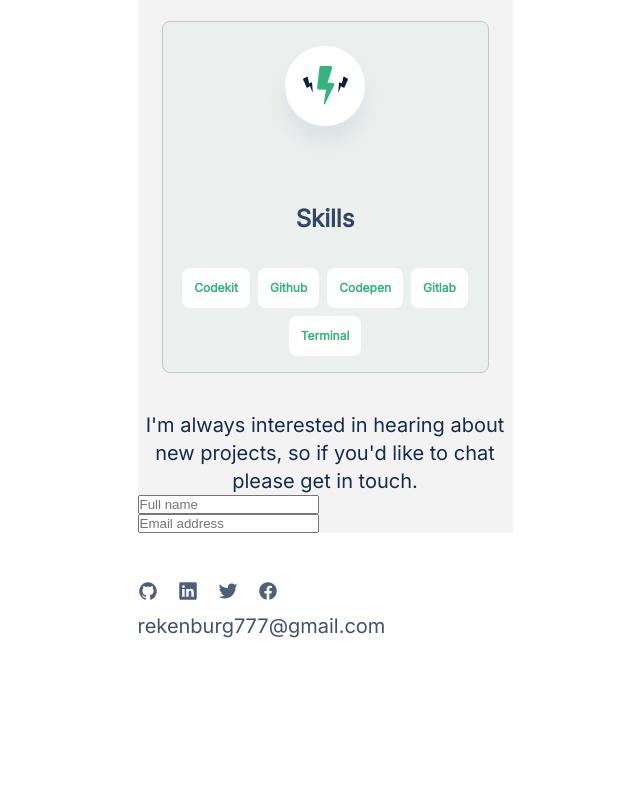
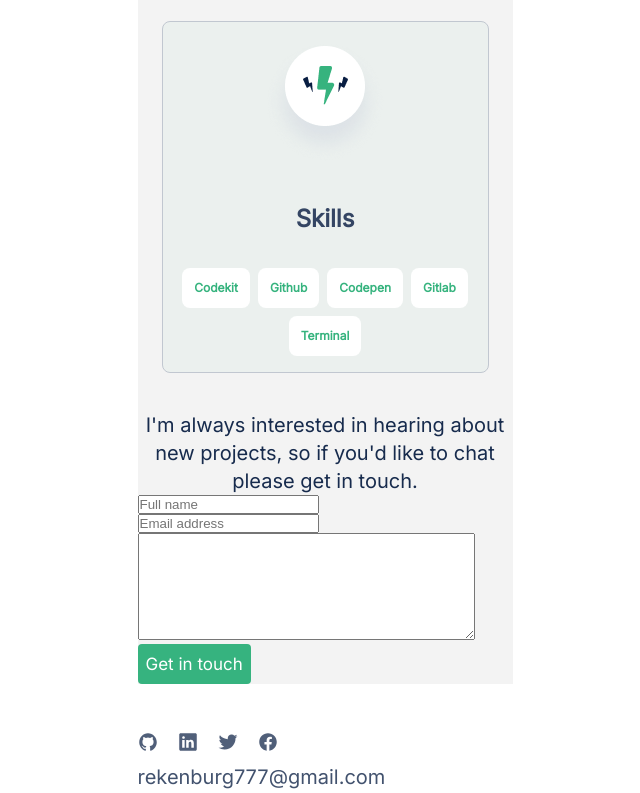
Before and after one commit to Kwaku28/Portfolio-Mobile, a website: page index.html in a window 1280 px wide. Shown: the part 5081-5874 px from the top of the page, without its empty margins (315-955 px from the left). Before the commit the page ends 5723 px from the top, so only its background shows below. Drawn offline with nearby package versions, Linux system fonts and the light colour scheme.

Commit message:
Add markup

```diff
--- a/index.html
+++ b/index.html
@@ -229,7 +229,19 @@
             name="email"
             id="email"
             placeholder="Email address"
+            required />
+          <br />
+          <textarea
+            name="message"
+            id="type"
+            cols="40"
+            rows="7"
+            maxlength="500"
+            placeholder="Enter Text Here"
             required>
+          </textarea
+          ><br />
+          <input type="submit" value="Get in touch" class="button" />
         </form>
       </section>
     </main>
```
